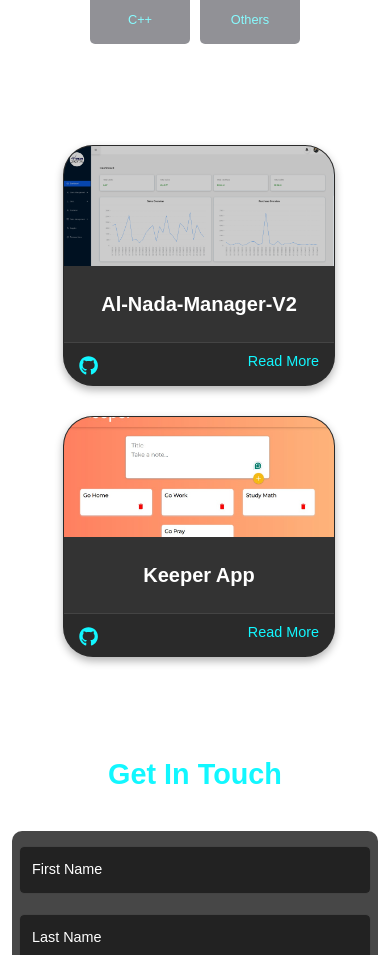
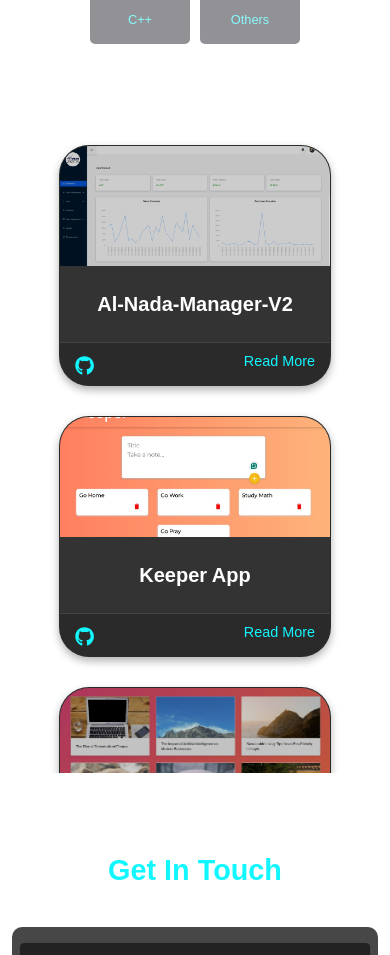
Before and after one commit to ahmedfathy0-0/my-portfolio, a React (Vite) app: page / in a window 390 px wide. Shown: the part 3620-4575 px from the top of the page. Built offline with nearby package versions, Linux system fonts and the light colour scheme; a web font is replaced by a local one.

Commit message:
Refactor overflow properties in About section and adjust card layout for better responsiveness

```diff
--- a/public/style.css
+++ b/public/style.css
@@ -1293,8 +1293,7 @@ section.about {
   padding: 20px;
   border: 1px solid rgba(255, 255, 255, 0.1);
   max-height: 650px;
-  overflow-y: auto;
-  overflow-x: hidden;
+  overflow-y: scroll;
   display: flex;
   flex-direction: row;
   flex-wrap: wrap;
@@ -1721,8 +1720,8 @@ section.about {
 
 @media (max-width: 480px) {
   .card-container {
-    flex-direction: column;
-    align-items: center;
+    padding: 10px;
+    justify-content: center;
   }
 
   .card-container .card {
```
